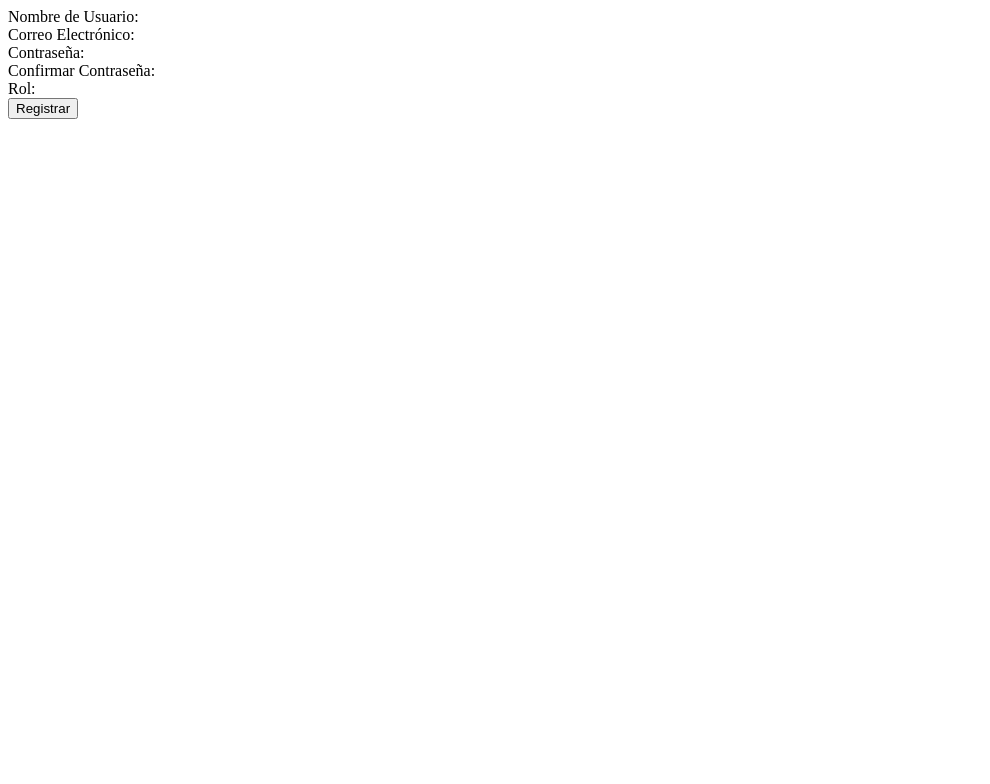
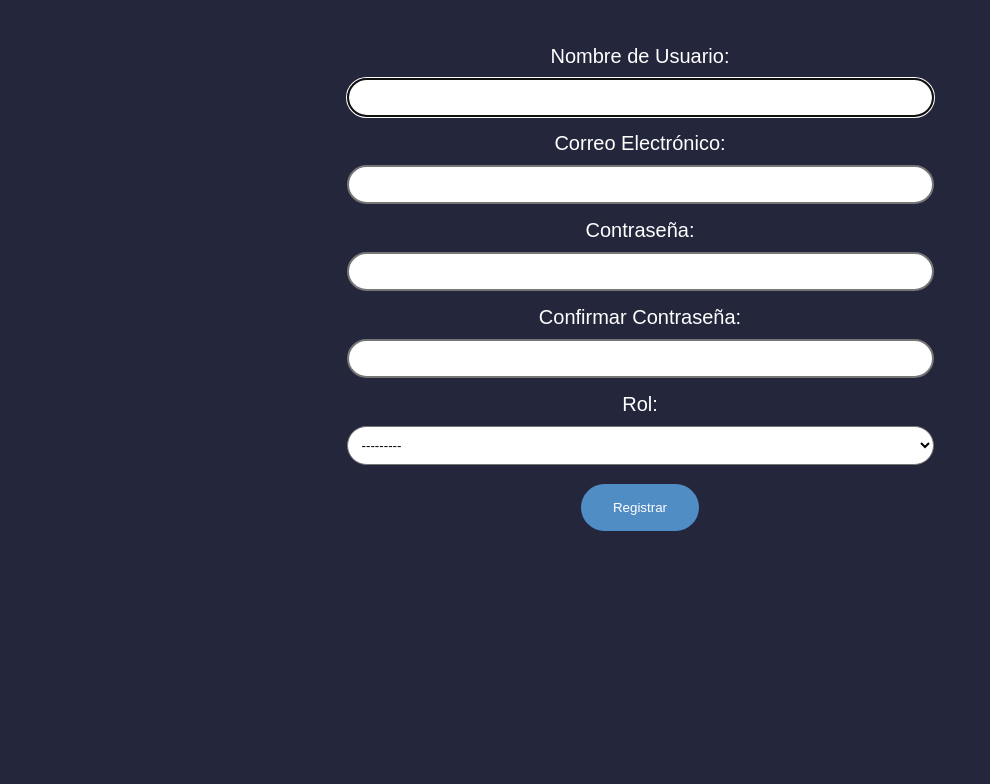
Before and after one commit to Johepdgc/Semana19, a Django app: page /registro/ in a window 1280 px wide. Shown: the top 784 px of the page, without its empty margins (0-990 px from the left). Run offline with Django 3.2, Linux system fonts and the light colour scheme; parts of the project's set-up code (start-up, migrations or seed data) failed here and were passed over.

Commit message:
register style

```diff
--- a/S19/appOne/templates/Reg_user.html
+++ b/S19/appOne/templates/Reg_user.html
@@ -1,34 +1,93 @@
 <form action="" method="post">
+    <style>
+        body {
+            background-color: rgb(36, 38, 60);
+            color: rgb(255, 255, 255);
+            font-family: Arial, Helvetica, sans-serif;
+            font-size: 20px;
+            text-align: center;
+            align-items: center;
+        }
+        form {
+            margin: 15px;
+            padding: 30px;
+            border-radius: 25px;
+            background-color: rgb(36, 38, 60);
+            align-items: center;
+        }
+        .form-group {
+            margin-bottom: 15px;
+            color: black;
+        }
+        .form-group label {
+            display: block;
+            width: 100%;
+            margin-bottom: 10px;
+            color :rgb(255, 255, 255);
+            align-items: center;
+            justify-content: center;
+        }
+        .form-group input {
+            width: 50%;
+            padding: 10px;
+            background-color:rgb(255, 255, 255);
+            border-radius: 25px;
+            border-style: solid;
+            align-items: center;
+        }
+        input[type=submit] {
+            background-color: rgb(81, 141, 197);
+            border: none;
+            color: white;
+            padding: 16px 32px;
+            text-decoration: none;
+            margin: 4px 2px;
+            cursor: pointer;
+            border-radius: 25px;
+            align-items: center;
+        }
+        input[type=submit]:hover {
+            background-color: rgb(78, 187, 233);
+        }
+        .form-group select {
+            width: 50%;
+            padding: 10px;
+            background-color:rgb(255, 255, 255);
+            border-radius: 25px;
+            border-style: solid;
+            align-items: center;
+        }
+    </style>
     {% csrf_token %}
     <div class="form-group">
         <label for="{{ Form.username.id_for_label }}">
             Nombre de Usuario:
         </label>
-        {{ Form.username }}
+        {{ form.username }}
     </div>
     <div class="form-group">
         <label for="{{Form.email.id_for_label }}">
             Correo Electrónico:
         </label>
-        {{ Form.email }}
+        {{ form.email }}
     </div>
     <div class="form-group">
         <label for="{{ Form.password1.id_for_label }}">
             Contraseña:
         </label>
-        {{ Form.password1 }}
+        {{ form.password1 }}
     </div>
     <div class="form-group">
         <label for="{{ Form.password2.id_for_label }}">
             Confirmar Contraseña:
         </label>
-        {{ Form.password2 }}
+        {{ form.password2 }}
     </div>
     <div class="form-group">
         <label for="{{ Form.group.id_for_label }}">
             Rol:
         </label>
-        {{ Form.group }}
+        {{ form.group }}
     </div>
 
     <input type="submit" value="Registrar">
```
